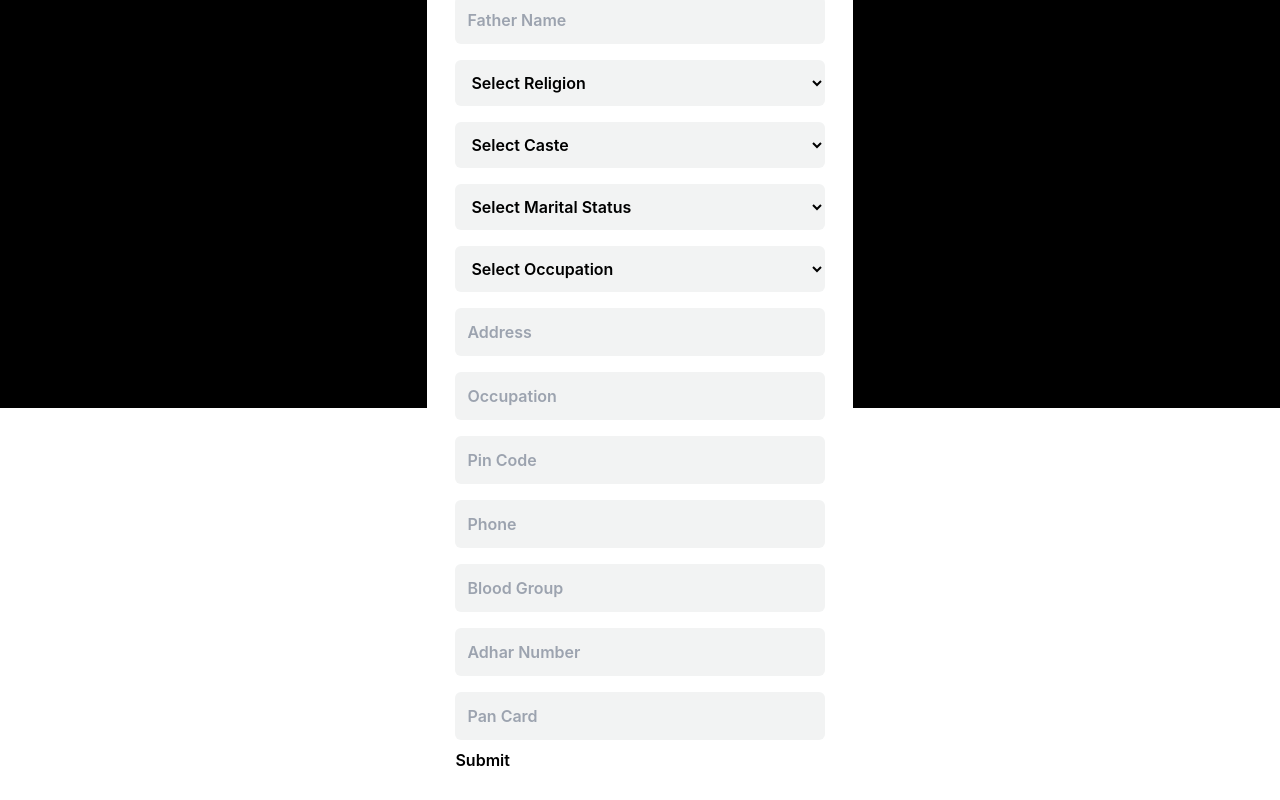
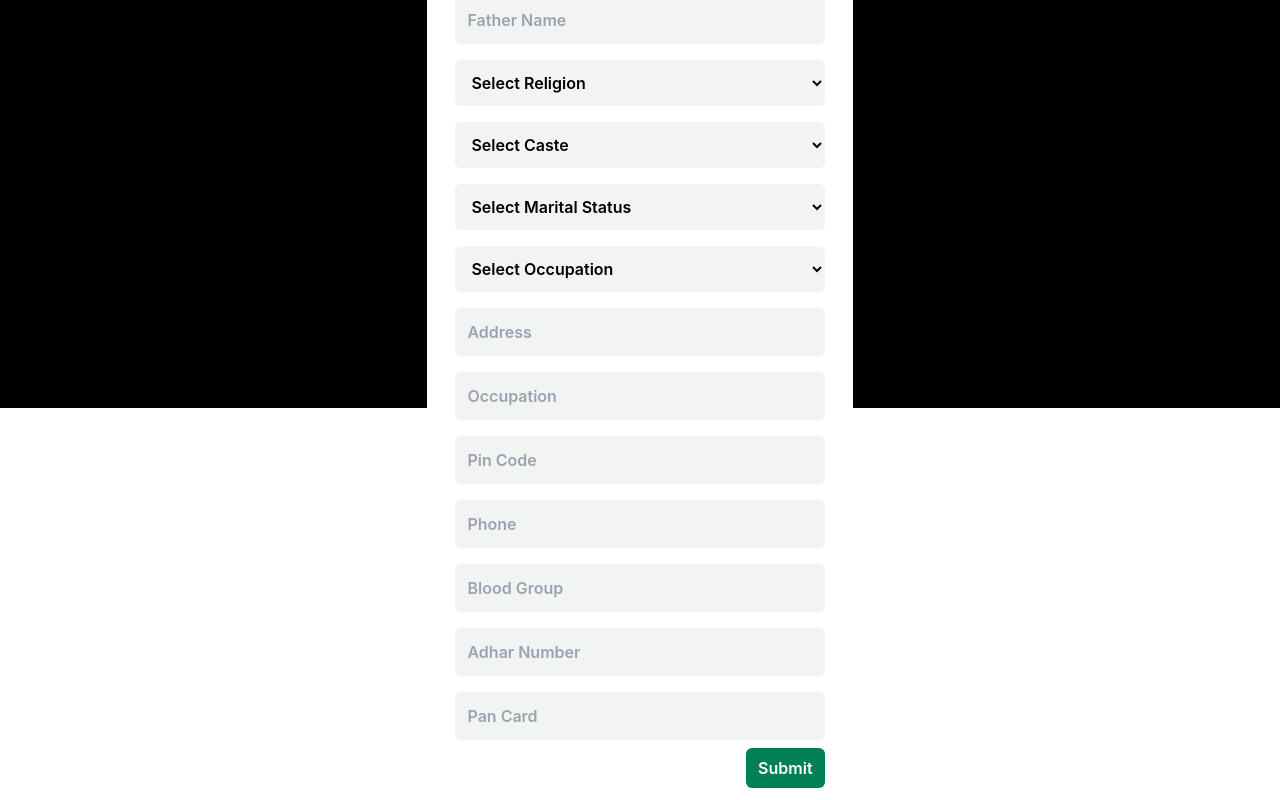
Before and after one commit to DharunPrasad/momosa-chatbot, a React (Create React App) app: page /schemes/1/apply in a window 1280 px wide. Shown: the part 392-1192 px from the top of the page. Built offline with nearby package versions, Linux system fonts and the light colour scheme.

Commit message:
Last kapathu kaliyatha

```diff
--- a/src/pages/Apply.js
+++ b/src/pages/Apply.js
@@ -154,7 +154,7 @@ const handleSubmit = (e) => {
                 <input type="number" className="bg-chatbg rounded-md p-3 w-full my-2 outline-none" placeholder="Adhar Number" onChange={(e) => setAdhar(e.target.value)}  required/>
 
                 <input type="number" className="bg-chatbg rounded-md p-3 w-full my-2 outline-none" placeholder="Pan Card" onChange={(e) => setPancard(e.target.value)}  required/>
-            <button className="" >Submit</button>
+            <button className="bg-primary text-white px-3 py-2 ml-auto block rounded-md" >Submit</button>
             </form>
 
         </div>
--- a/tailwind.config.js
+++ b/tailwind.config.js
@@ -1,5 +1,5 @@
 module.exports = {
-  content: [],
+  content: ["./src/**/*.{html,js}"],
   theme: {
     extend: {
       colors : {
```
